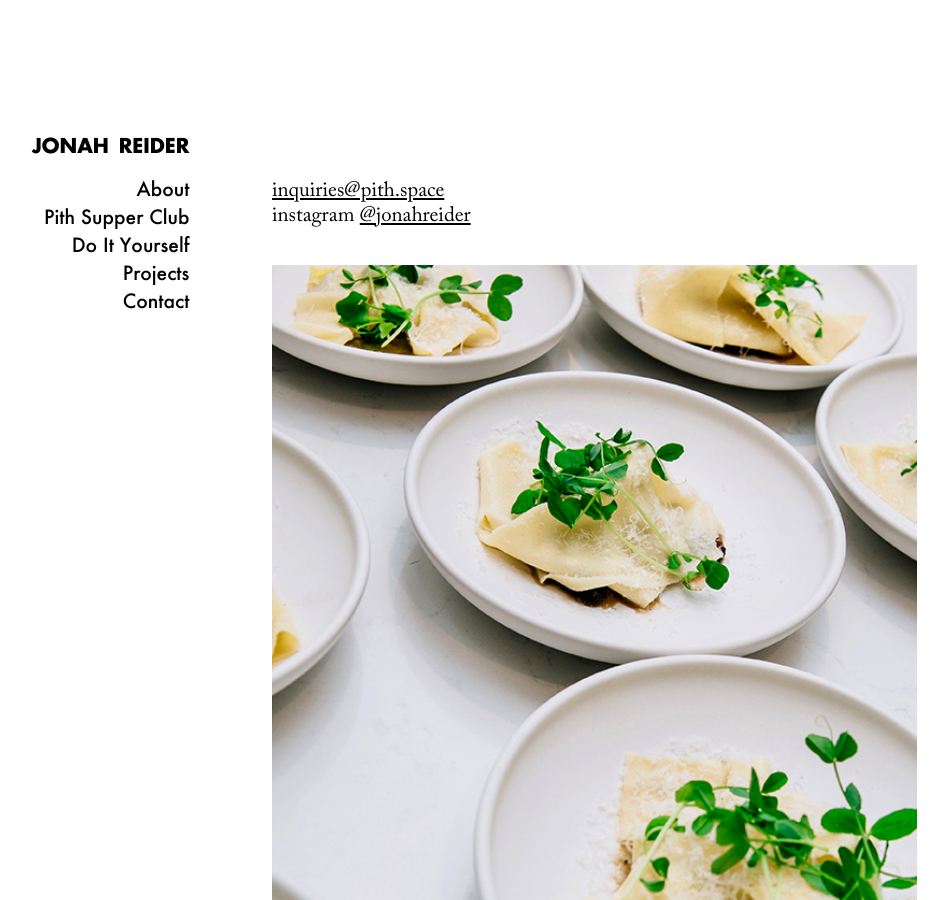
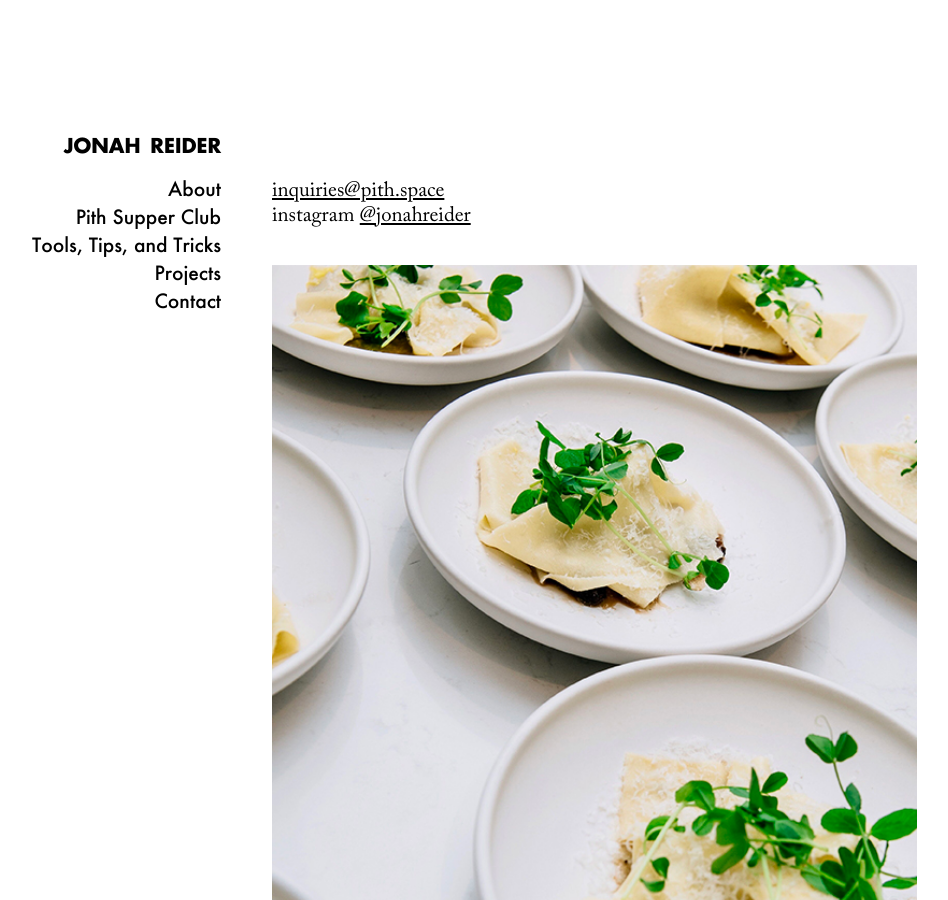
Before and after one commit to zoe-pith/pith-site, a Jekyll site: the page built from sections/contact.md, in a window 1280 px wide and 900 px high. Shown: the whole window, without its empty margins (58-1006 px from the left). Built offline with Jekyll 4.4.1, drawn with Linux system fonts in a browser that asks for light colours.

Commit message:
Update menus.yml

```diff
--- a/_data/menus.yml
+++ b/_data/menus.yml
@@ -12,7 +12,7 @@
         url: "#current-menu"
       - title: Reservations
         url: "#reservations"
-- title: Do It Yourself
+- title: Tools, Tips, and Tricks
   url: "#diy"
   children:
       - title: All
```
